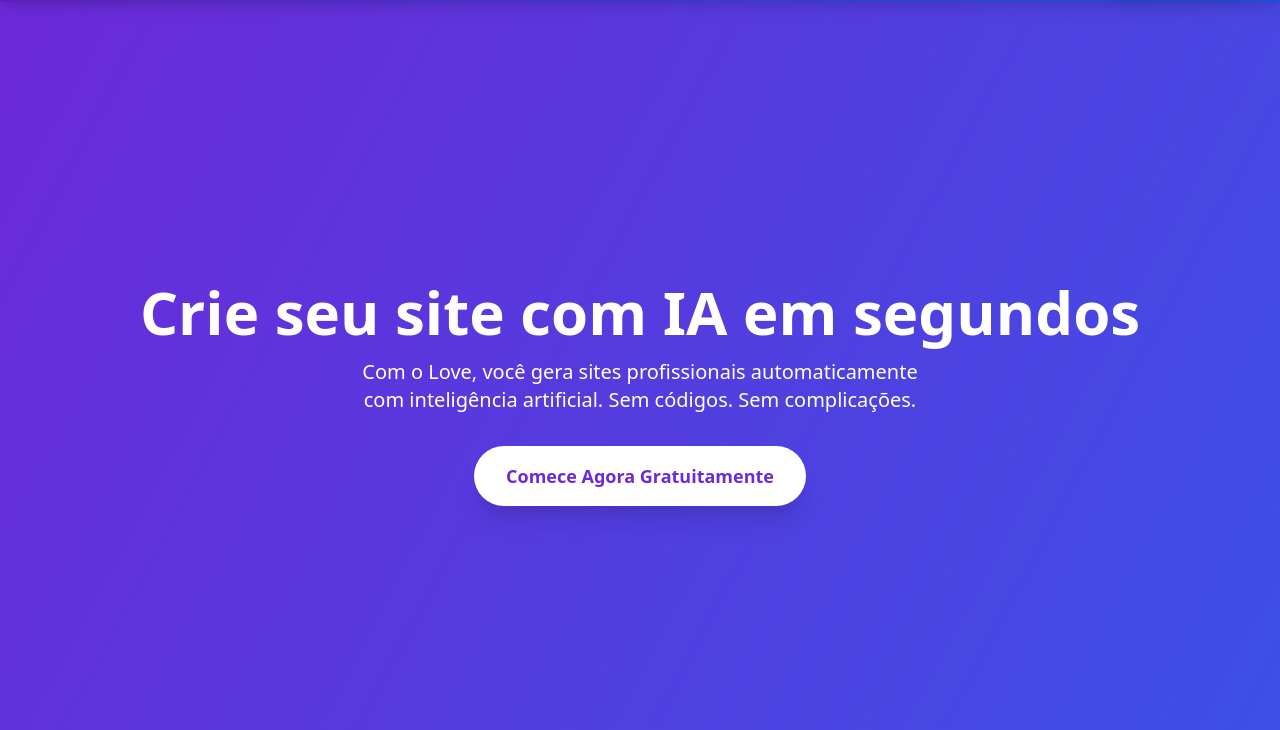
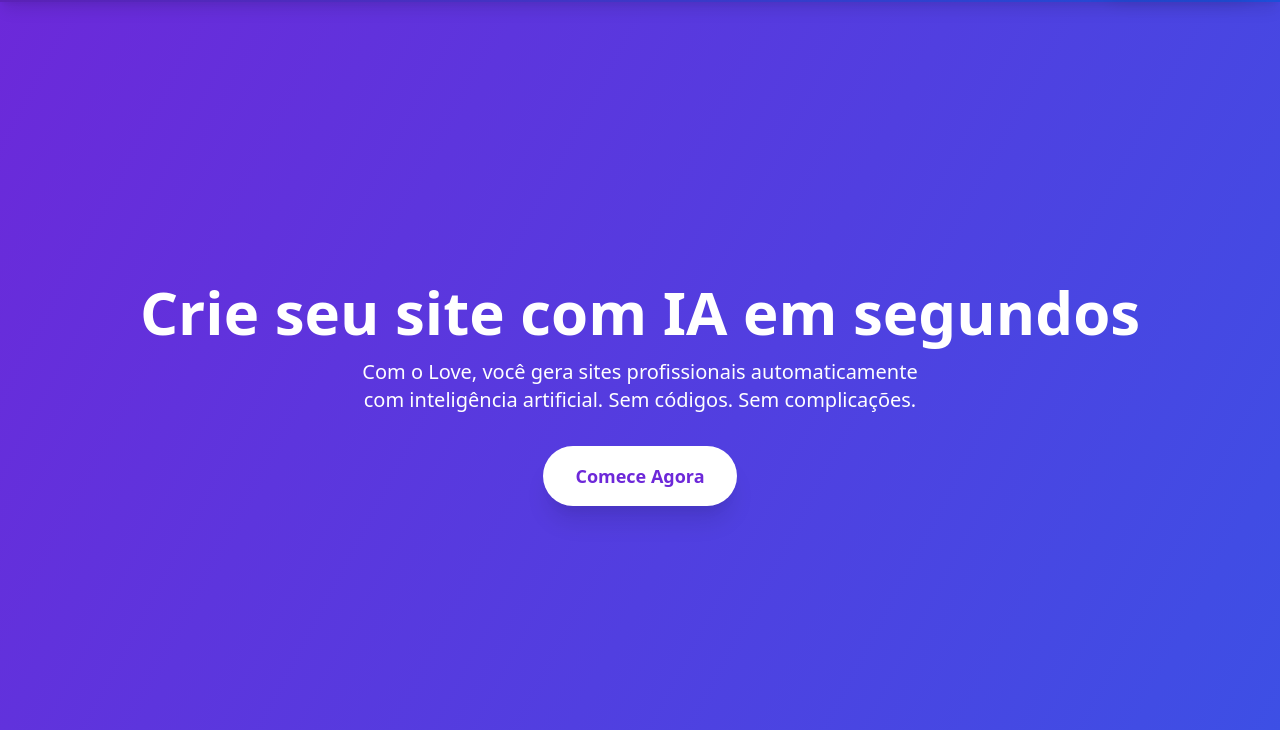
Before and after one commit to jhonata4512/lovebuilder, a plain HTML site: page index.html in a window 1280 px wide. Shown: the part 70-800 px from the top of the page. Drawn offline with nearby package versions, Linux system fonts and the light colour scheme.

Commit message:
Add files via upload

```diff
--- a/index.html
+++ b/index.html
@@ -37,7 +37,7 @@
   <section class="min-h-screen flex flex-col justify-center items-center text-center px-6 pt-32">
     <h1 class="text-4xl md:text-6xl font-bold mb-4">Crie seu site com IA em segundos</h1>
     <p class="text-xl mb-8 max-w-xl">Com o Love, você gera sites profissionais automaticamente com inteligência artificial. Sem códigos. Sem complicações.</p>
-    <a id="comecar" href="#planos" class="bg-white text-purple-700 px-8 py-4 rounded-full text-lg font-semibold hover:bg-purple-100 transition btn-animado shadow-xl">Comece Agora Gratuitamente</a>
+    <a id="comecar" href="#planos" class="bg-white text-purple-700 px-8 py-4 rounded-full text-lg font-semibold hover:bg-purple-100 transition btn-animado shadow-xl">Comece Agora</a>
   </section>
 
   <!-- Benefícios -->
```
